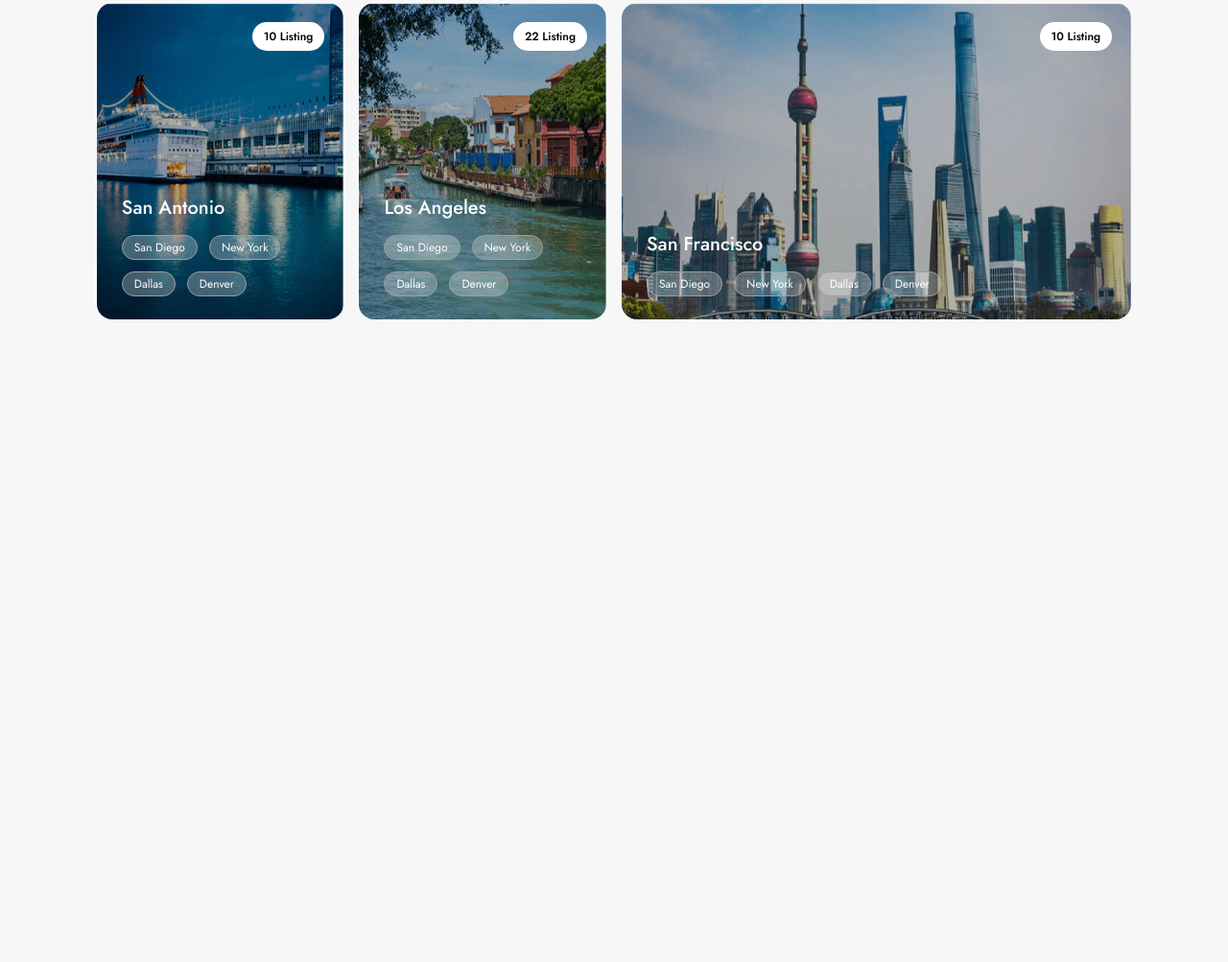
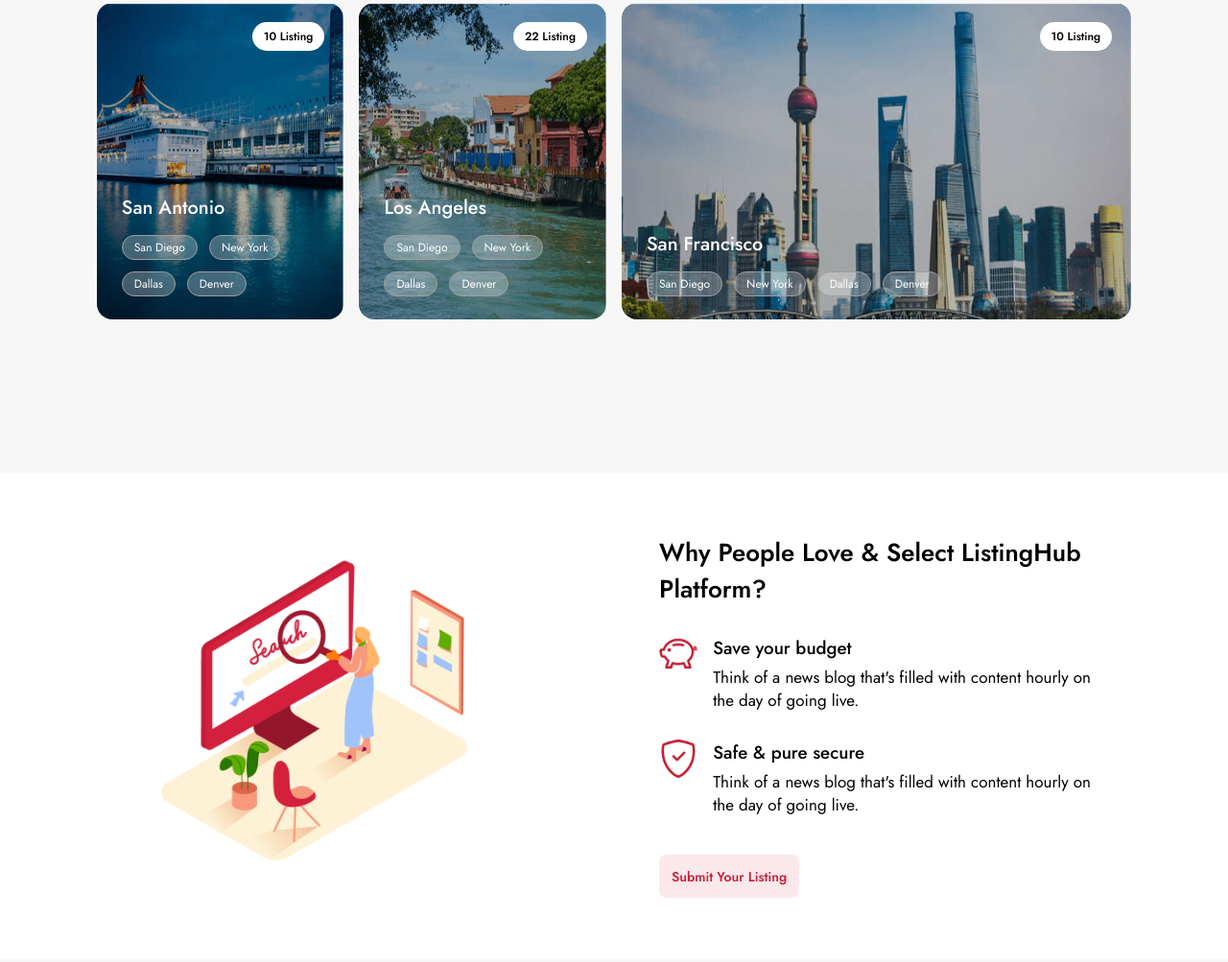
Before and after one commit to nuhailfayez/DineFind, a plain HTML site: page index.html in a window 1280 px wide. Shown: the part 3354-4357 px from the top of the page at 96% size. Before the commit the page ends 3799 px from the top, so only its background shows below. Drawn offline with Linux system fonts and the light colour scheme.

Commit message:
Why People Love section

```diff
--- a/index.html
+++ b/index.html
@@ -579,6 +579,35 @@
        </div>
    </section>
 
+  <!-- Why People Love section -->
+    <section class="People_love_section">
+       <div class="whyPeopleLove">
+            <div class="PeopleLove">
+                 <div class="search_img">
+                      <img src="images/search.png" alt="">
+                 </div>
+                 <div class="search_content">
+                     <h2>Why People Love & Select ListingHub Platform?</h2>
+                     <div class="svg_div">
+                          <div class="svg"><img src="images/svg1.png" alt=""></div>
+                           <div class="svg_text">
+                              <h3>Save your budget</h3>
+                              <p>Think of a news blog that's filled with content hourly on the day of going live.</p>
+                           </div>
+                     </div>
+
+                     <div class="svg_div">
+                          <div class="svg"><img src="images/svg2.png" alt=""></div>
+                           <div class="svg_text">
+                              <h3>Safe & pure secure</h3>
+                              <p>Think of a news blog that's filled with content hourly on the day of going live.</p>
+                           </div>
+                     </div>
+                     <a class="submit_listing" href="#">Submit Your Listing</a>
+                 </div>
+            </div>
+       </div>
+    </section>
 
 </body>
 </html>
--- a/style.css
+++ b/style.css
@@ -713,7 +713,89 @@ nav{
     font-weight: 550;
 }
 
+/* Why People Love section */
+.People_love_section{
+     background-color: white;
+     margin: 3rem 0;
+}
 
+.whyPeopleLove{
+    padding: 4rem 1.3rem;
+    max-width: 1400px;
+    margin: auto;
+}
+
+.PeopleLove{
+    display: grid;
+    margin: auto;
+    grid-template-columns: repeat(12, 1fr);
+    justify-items: center;
+    align-items: center;
+    gap: 10px;
+}
+
+.search_img{
+    width: 100%;
+    grid-column: span 6;
+}
+
+.search_img img{
+    width: 88%;
+}
+
+.search_content{
+    grid-column: span 6;
+    max-width: 450px;
+    width: 100%;
+}
+
+.search_content h2{
+    font-size: 26px;
+    font-weight: 550;
+}
+
+.svg{
+    width: 56px;
+}
+
+.svg img{
+    width: 100%;
+}
+
+.svg_div{
+    display: flex;
+    gap: 1rem;
+    margin: 1.8rem 0;
+}
+
+.svg_text h3{
+    margin-bottom: 5px;
+    font-weight: 500;
+}
+
+.svg_text p{
+    font-size: 17px;
+}
+
+.search_content .submit_listing{
+    text-decoration: none;
+    font-size: 14px;
+    display: inline-block;
+    text-align: center;
+    margin: auto;
+    background-color: #FAE8EB;
+    color: #C71F37;
+    font-weight: 550;
+    padding: 0.8rem;
+    border-radius: 0.5rem;
+    transition: all 0.25s ease;
+    margin-top: 0.7rem;
+}
+
+.search_content .submit_listing:hover{
+    background: #C71F37;
+    color: #FAE8EB;
+}
 
 
 
@@ -738,6 +820,11 @@ nav{
   .Cities_section{
     max-width: 1120px;
  }
+
+  .whyPeopleLove{
+    max-width: 1120px;
+ }
+
 
 
   .hiddenCategory{
@@ -803,7 +890,13 @@ nav{
    .child-6{
     grid-column: span 6;
   }
+   .search_content h2{
+    font-size: 22px;
+  }
 
+  .svg_text p{
+    font-size: 16px;
+}
 
 }
 
@@ -817,7 +910,22 @@ nav{
     grid-template-columns: repeat(1, 1fr);
    }
 
+   .search_img{
+    grid-column: span 12;
+   }
 
+   .search_content{
+    grid-column: span 12;
+   }
+
+   .search_img img{
+    width: 100%;
+  }
+
+  .search_content{
+    max-width: 100%;
+    width: 100%;
+}
 }
 
 
```
